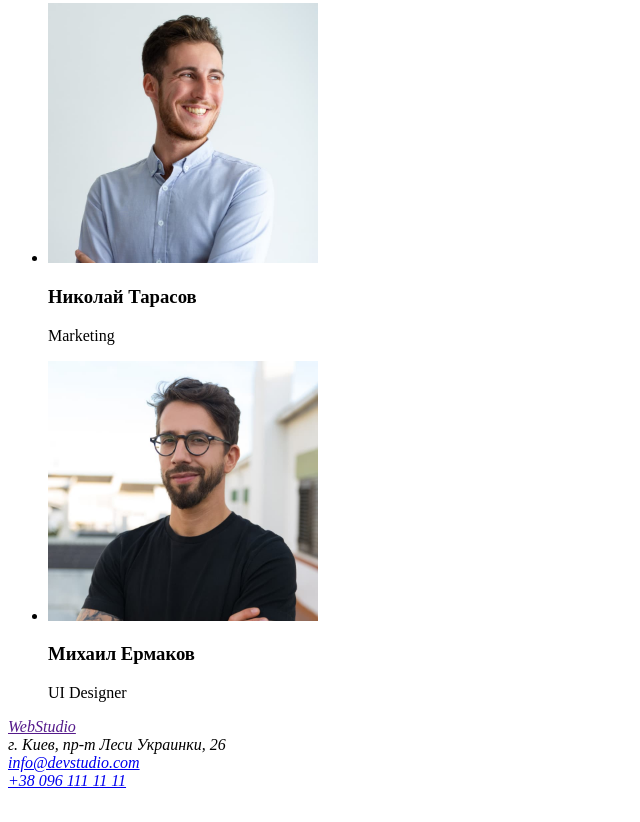
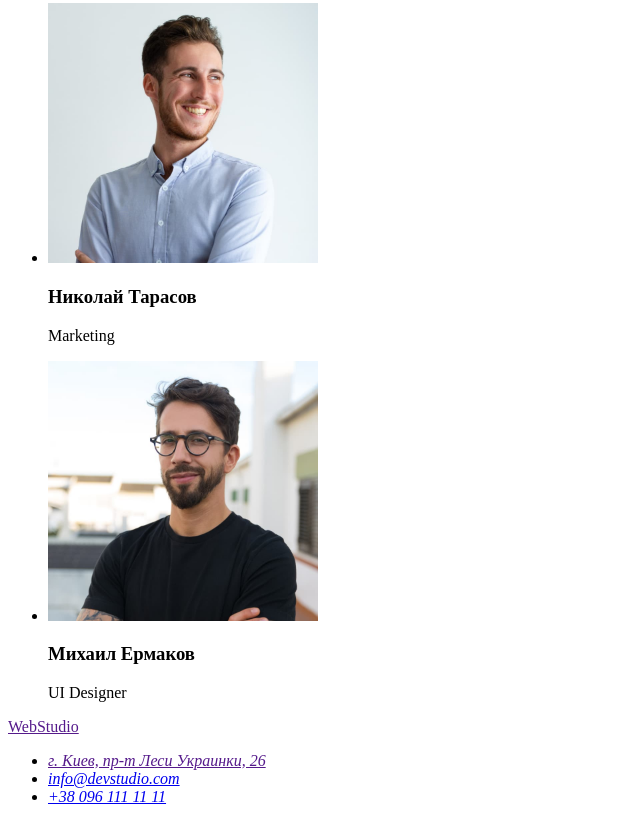
Before and after one commit to MariSereda/goit-markup-hw-01, a plain HTML site: page index.html in a window 1280 px wide. Shown: the part 2285-3107 px from the top of the page, without its empty margins (0-640 px from the left). Before the commit the page ends 3083 px from the top, so only its background shows below. Drawn offline with Linux system fonts and the light colour scheme.

Commit message:
Fix address in footer

```diff
--- a/index.html
+++ b/index.html
@@ -126,11 +126,19 @@
 
     <!-- Footer -->
     <footer>
+      <a href="">WebStudio</a>
       <address>
-        <a href="">WebStudio</a><br />
-        г. Киев, пр-т Леси Украинки, 26<br />
-        <a href="mailto:info@devstudio.com">info@devstudio.com</a><br />
-        <a href="tel:+380961111111">+38 096 111 11 11</a>
+        <ul>
+          <li>
+            <a href="">г. Киев, пр-т Леси Украинки, 26</a>
+          </li>
+          <li>
+            <a href="mailto:info@devstudio.com">info@devstudio.com</a>
+          </li>
+          <li>
+            <a href="tel:+380961111111">+38 096 111 11 11</a>
+          </li>
+        </ul>
       </address>
     </footer>
   </body>
```
